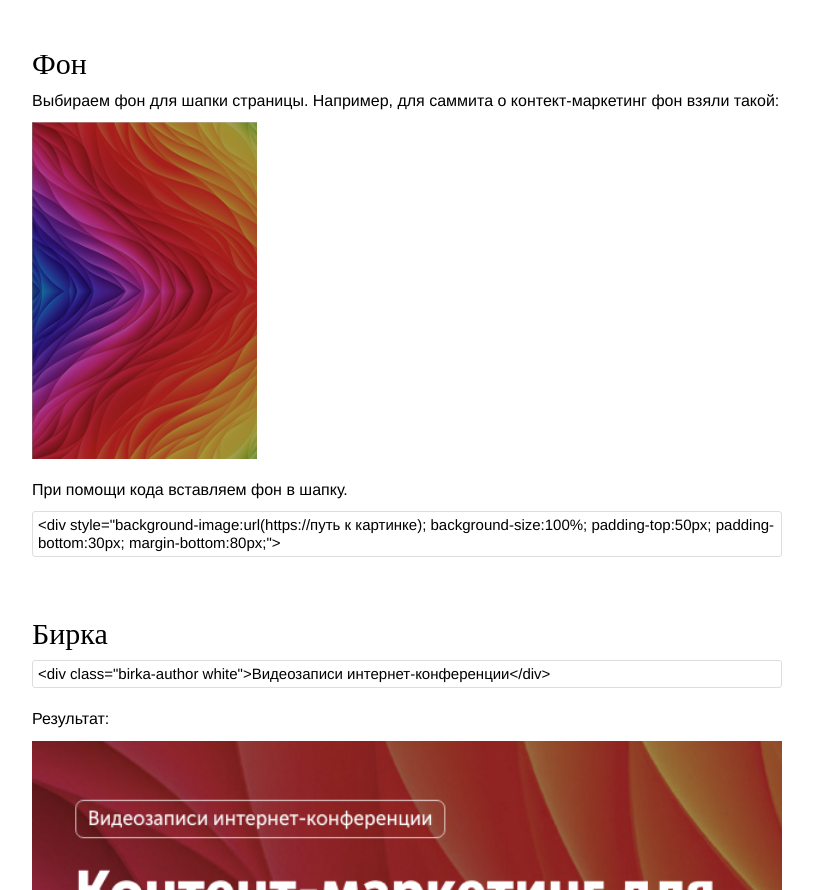
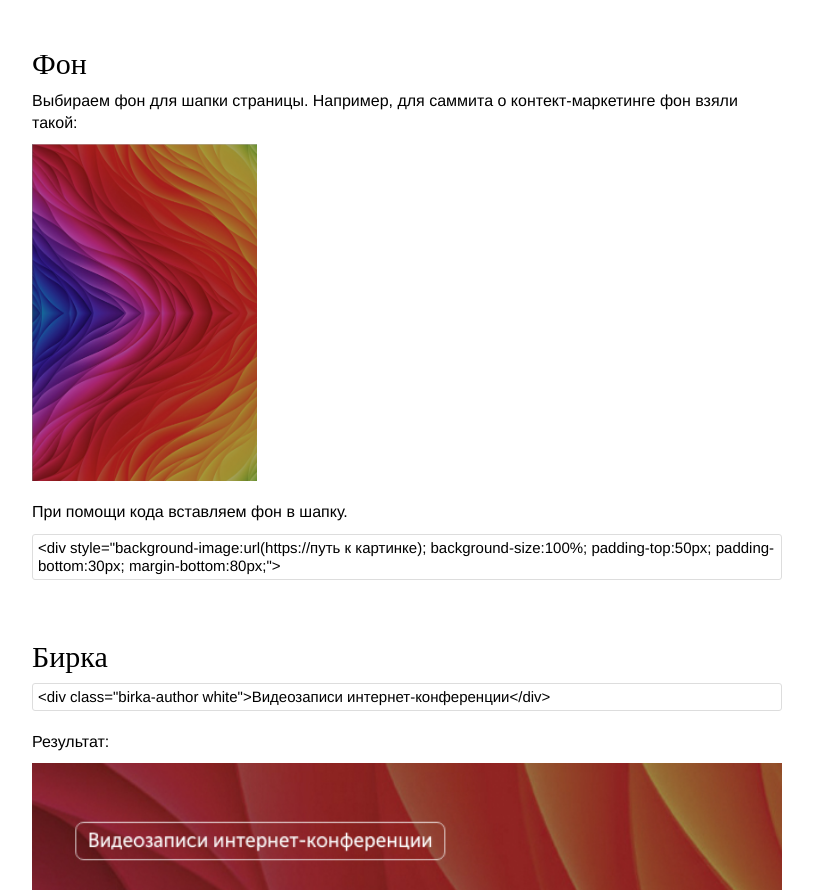
Before and after one commit to glubkoelena/glubkoelena.github.io, a plain HTML site: page websarafan/metodichka/metodichka.html in a window 1280 px wide. Shown: the part 867-1757 px from the top of the page, without its empty margins (233-1046 px from the left). Drawn offline with nearby package versions, Linux system fonts and the light colour scheme; a web font is replaced by a local one.

Commit message:
Изменения в методичке

```diff
--- a/websarafan/metodichka/metodichka.html
+++ b/websarafan/metodichka/metodichka.html
@@ -270,7 +270,7 @@ line-height: 1.4;}
 <div class="row" style="margin-top:50px">
   <div class="col-xs-12 col-lg-offset-2 col-md-offset-2 col-sm-offset-1 col-lg-8 col-sm-9 col-md-8">
     <h2 id="background">Фон</h2>
-    <p>Выбираем фон для шапки страницы. Например, для&nbsp;саммита о&nbsp;контект-маркетинг фон взяли такой: </p>
+    <p>Выбираем фон для шапки страницы. Например, для&nbsp;саммита о&nbsp;контект-маркетинге фон взяли такой: </p>
     <img src="shapka__fon_pic.png" style="margin-bottom: 20px; width: 30%">
     <p>При помощи кода вставляем фон в&nbsp;шапку.</p>
     <p class="code">&lt;div style="background-image:url(https://путь к картинке); background-size:100%; padding-top:50px; padding-bottom:30px; margin-bottom:80px;"&gt;</p>
```
